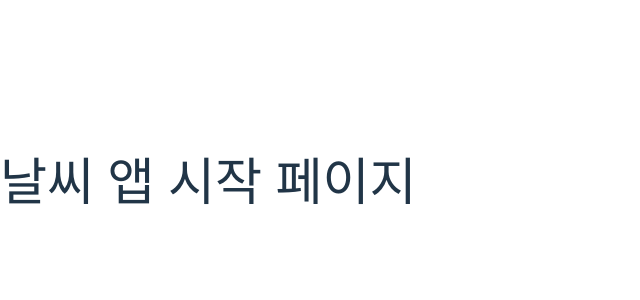
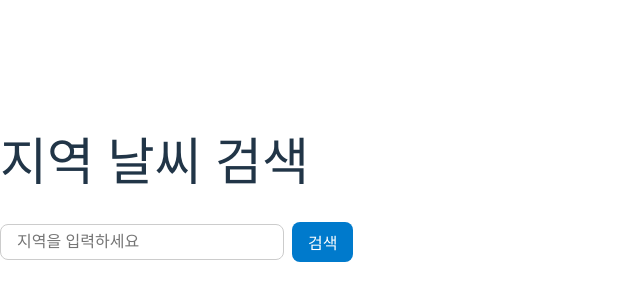
Before and after one commit to jskim676/weather-search-app, a React (Vite) app: page / in a window 1280 px wide. Shown: the part 220-520 px from the top of the page, without its empty margins (0-640 px from the left). Built offline with nearby package versions, Linux system fonts and the light colour scheme.

Commit message:
#3 검색창 컴포넌트 UI 및 상태 처리 추가

```diff
--- /dev/null
+++ b/src/components/SearchBar.css
@@ -0,0 +1,30 @@
+.search-bar {
+    display: flex;
+    justify-content: center;
+    align-items: center;
+    gap: 8px;
+    margin-top: 32px;
+}
+
+.search-bar input {
+    padding: 8px 16px;
+    font-size: 16px;
+    border-radius: 8px;
+    border: 1px solid #ccc;
+    width: 250px;
+}
+
+.search-bar button {
+    padding: 8px 16px;
+    font-size: 16px;
+    border-radius: 8px;
+    border: none;
+    background-color: #007acc;
+    color: white;
+    cursor: pointer;
+    transition: background-color 0.2s ease;
+}
+
+.search-bar button:hover {
+    background-color: #005fa3;
+}
--- /dev/null
+++ b/src/components/SearchBar.tsx
@@ -0,0 +1,32 @@
+import { useState } from 'react';
+import './SearchBar.css';
+
+const SearchBar = () => {
+    const [query, setQuery] = useState('');
+
+    const handleSearch = () => {
+        if (!query.trim()) return;
+        console.log('검색어:', query);
+    };
+
+    const handleKeyDown = (e: React.KeyboardEvent<HTMLInputElement>) => {
+        if (e.key === 'Enter') {
+            handleSearch();
+        }
+    };
+
+    return (
+        <div className="search-bar">
+            <input
+                type="text"
+                value={query}
+                onChange={(e) => setQuery(e.target.value)}
+                onKeyDown={handleKeyDown}
+                placeholder="지역을 입력하세요"
+            />
+            <button onClick={handleSearch}>검색</button>
+        </div>
+    );
+};
+
+export default SearchBar;
--- a/src/pages/HomePage.tsx
+++ b/src/pages/HomePage.tsx
@@ -1,7 +1,10 @@
+import SearchBar from '../components/SearchBar';
+
 const HomePage = () => {
     return (
         <main>
-            <h1>날씨 앱 시작 페이지</h1>
+            <h1>지역 날씨 검색</h1>
+            <SearchBar />
         </main>
     );
 };
```
